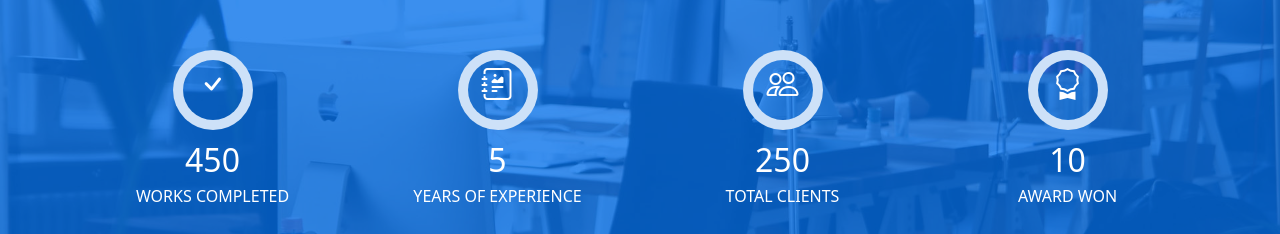
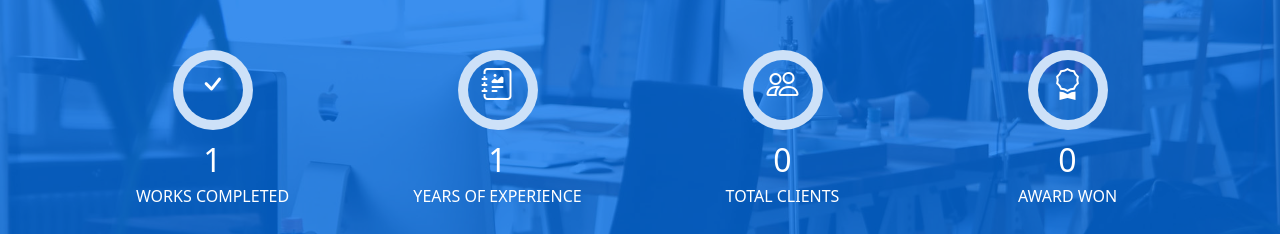
Before and after one commit to MihirP2123/portfolio, a plain HTML site: page index.html in a window 1280 px wide. Shown: the part 2420-2654 px from the top of the page. Drawn offline with Linux system fonts and the light colour scheme.

Commit message:
Update index.html

```diff
--- a/index.html
+++ b/index.html
@@ -221,7 +221,7 @@
                 <span class="ico-circle"><i class="bi bi-check"></i></span>
               </div>
               <div class="counter-num">
-                <p data-purecounter-start="0" data-purecounter-end="450" data-purecounter-duration="1" class="counter purecounter"></p>
+                <p data-purecounter-start="0" data-purecounter-end="1" data-purecounter-duration="1" class="counter purecounter"></p>
                 <span class="counter-text">WORKS COMPLETED</span>
               </div>
             </div>
@@ -232,7 +232,7 @@
                 <span class="ico-circle"><i class="bi bi-journal-richtext"></i></span>
               </div>
               <div class="counter-num">
-                <p data-purecounter-start="0" data-purecounter-end="5" data-purecounter-duration="1" class="counter purecounter"></p>
+                <p data-purecounter-start="0" data-purecounter-end="1" data-purecounter-duration="1" class="counter purecounter"></p>
                 <span class="counter-text">YEARS OF EXPERIENCE</span>
               </div>
             </div>
@@ -243,7 +243,7 @@
                 <span class="ico-circle"><i class="bi bi-people"></i></span>
               </div>
               <div class="counter-num">
-                <p data-purecounter-start="0" data-purecounter-end="250" data-purecounter-duration="1" class="counter purecounter"></p>
+                <p data-purecounter-start="0" data-purecounter-end="0" data-purecounter-duration="1" class="counter purecounter"></p>
                 <span class="counter-text">TOTAL CLIENTS</span>
               </div>
             </div>
@@ -254,7 +254,7 @@
                 <span class="ico-circle"><i class="bi bi-award"></i></span>
               </div>
               <div class="counter-num">
-                <p data-purecounter-start="0" data-purecounter-end="10" data-purecounter-duration="1" class="counter purecounter"></p>
+                <p data-purecounter-start="0" data-purecounter-end="0" data-purecounter-duration="1" class="counter purecounter"></p>
                 <span class="counter-text">AWARD WON</span>
               </div>
             </div>
```
